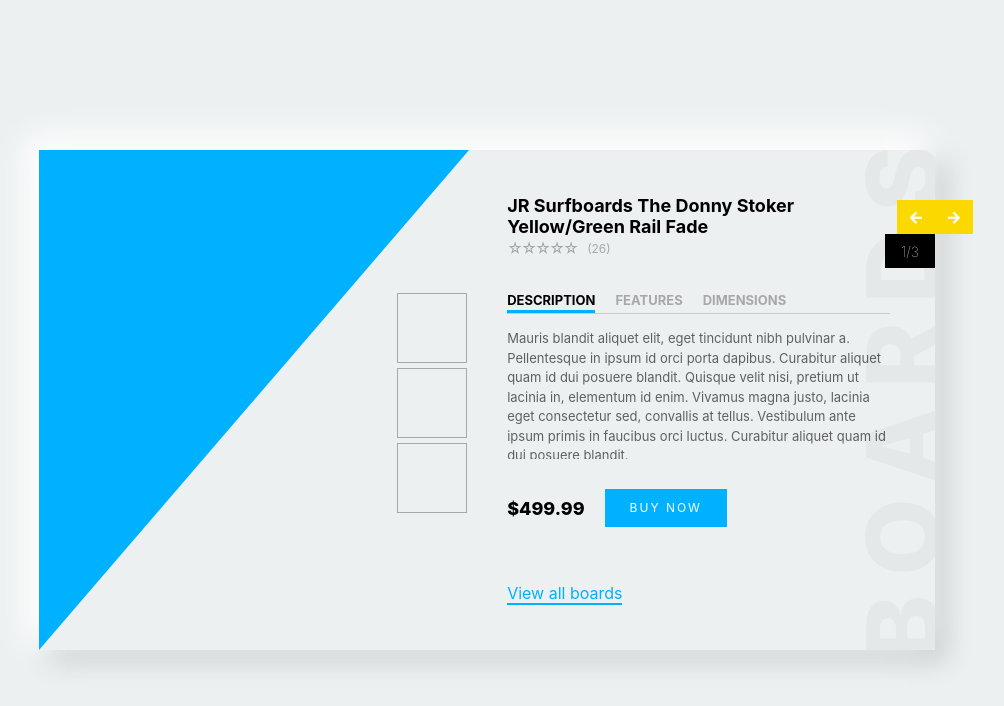
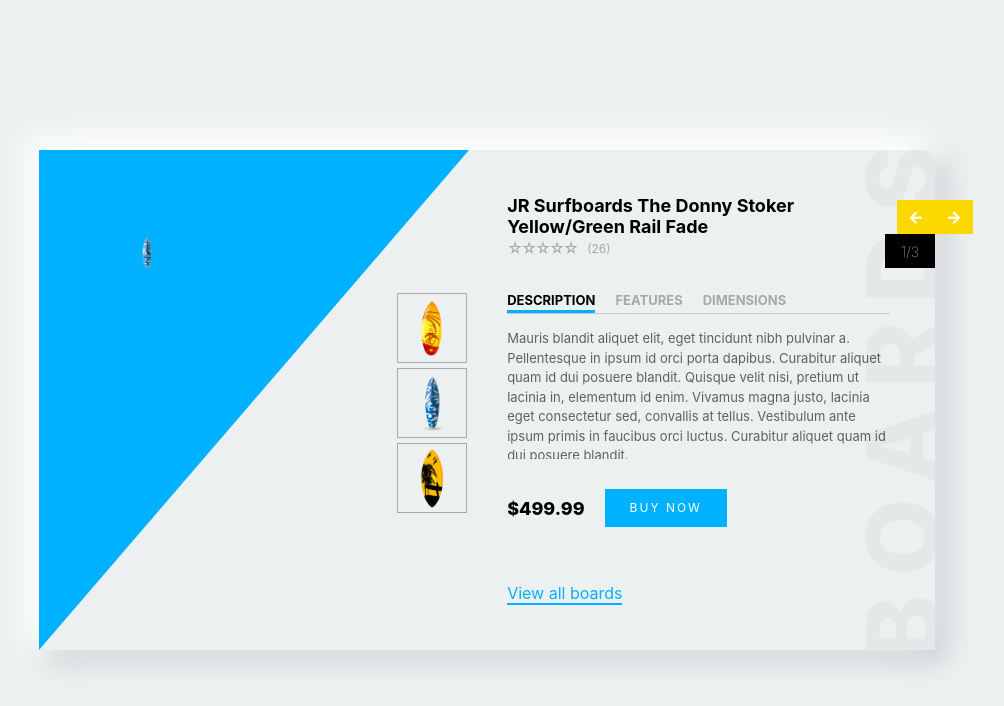
Before and after one commit to gagunets/surf-board-shopping-card-slider, a website: page index.html in a window 1280 px wide. Shown: the whole page, without its empty margins (153-1157 px from the left). Drawn offline with nearby package versions, Linux system fonts and the light colour scheme.

Commit message:
img size fixing

```diff
--- a/index.html
+++ b/index.html
@@ -25,17 +25,17 @@
                 <div class="box">
                     <div class="product">
                         <div id="main_img" class="main_image">
-<!--                            <img id="main_icon" src="img/surf02.png" alt="surf">-->
+                            <img id="main_icon" src="img/surf02.png" alt="surf">
                         </div>
                         <div id="img_switch" class="mini_img">
                             <div class="img_box">
-<!--                                <img class="icon" src="img/surf01.png" alt="surf">-->
+                                <img class="icon" src="img/surf01.png" alt="surf">
                             </div>
                             <div class="img_box">
-<!--                                <img class="icon" src="img/surf02.png" alt="surf">-->
+                                <img class="icon" src="img/surf02.png" alt="surf">
                             </div>
                             <div class="img_box">
-<!--                             <img class="icon" src="img/surf03.png" alt="surf">-->
+                             <img class="icon" src="img/surf03.png" alt="surf">
                             </div>
                         </div>
                     </div>
```
